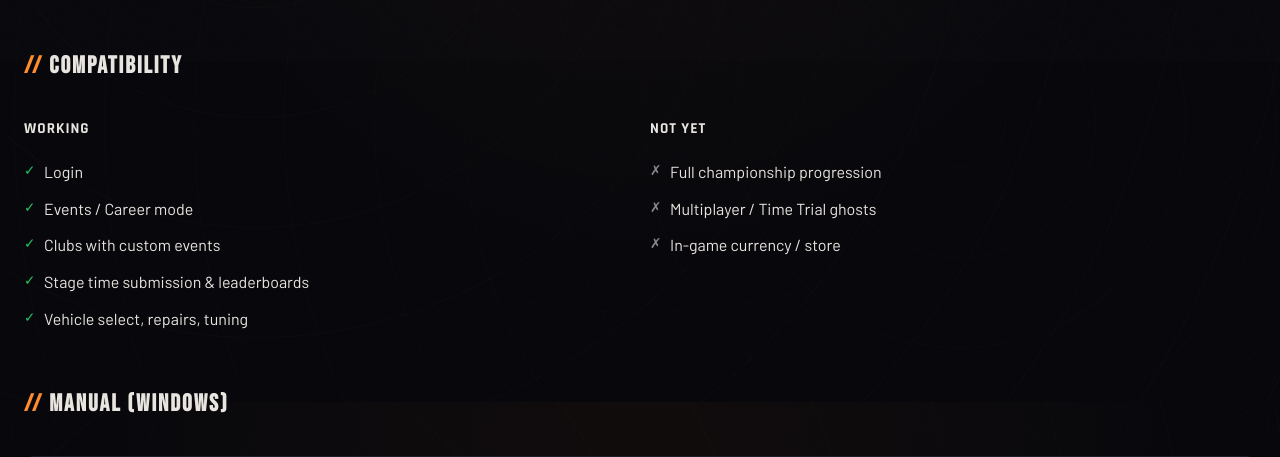
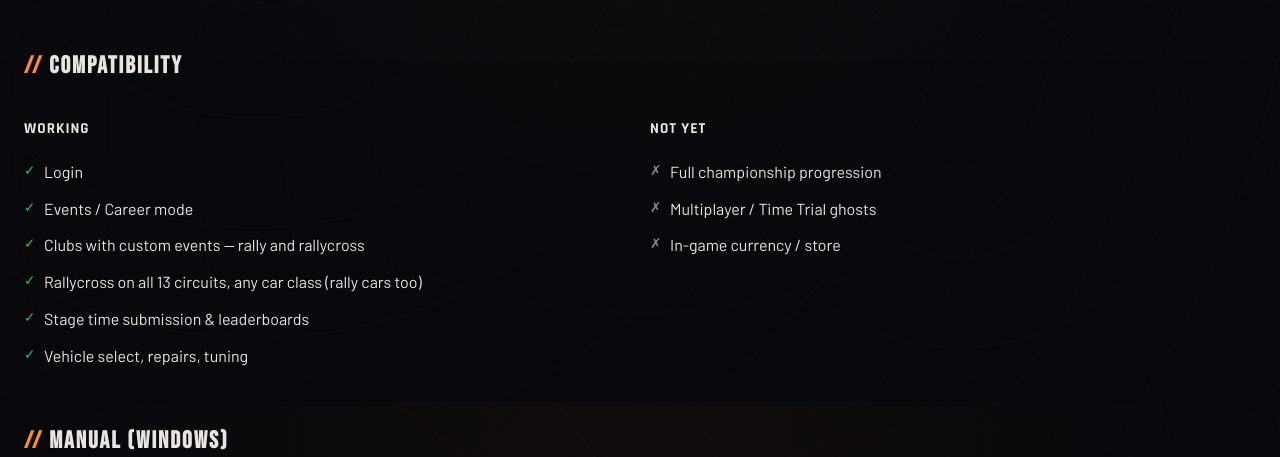
Before and after one commit to winrid/dirtforever, a Flask app: page /install in a window 1280 px wide. Shown: the part 1198-1655 px from the top of the page. Run offline with Flask 3, Linux system fonts and the light colour scheme; some libraries are stand-ins or nearby versions.

Commit message:
Say that rallycross is supported (#58)
Rallycross club events now work on all 13 circuits, and the site's class
picker was never tied to the location, so rally cars can be entered on an
RX circuit. Neither the README nor the site mentioned rallycross at all.

Co-authored-by: Claude Fable 5 <noreply@anthropic.com>

```diff
--- a/web/templates/home.html
+++ b/web/templates/home.html
@@ -11,7 +11,7 @@
             <span class="hero-line hero-dirt">DIRT</span>
             <span class="hero-line hero-forever">FOREVER</span>
         </h1>
-        <p class="hero-subtitle">Play Dirt Rally 2 &copy; Using Our Servers, complete with Clubs and Leaderboards. <a href="https://github.com/winrid/dirtforever" class="hero-link">Free and open source.</a></p>
+        <p class="hero-subtitle">Play Dirt Rally 2 &copy; Using Our Servers, complete with Clubs and Leaderboards for Rally and Rallycross. <a href="https://github.com/winrid/dirtforever" class="hero-link">Free and open source.</a></p>
         <div class="hero-cta">
             {% if current_user %}
             <a href="/dashboard" class="btn btn-primary">Dashboard</a>
--- a/web/templates/install.html
+++ b/web/templates/install.html
@@ -192,7 +192,8 @@
                 <ul>
                     <li>Login</li>
                     <li>Events / Career mode</li>
-                    <li>Clubs with custom events</li>
+                    <li>Clubs with custom events &mdash; rally and rallycross</li>
+                    <li>Rallycross on all 13 circuits, any car class (rally cars too)</li>
                     <li>Stage time submission &amp; leaderboards</li>
                     <li>Vehicle select, repairs, tuning</li>
                 </ul>
```
Also changed, not shown: README.md.
